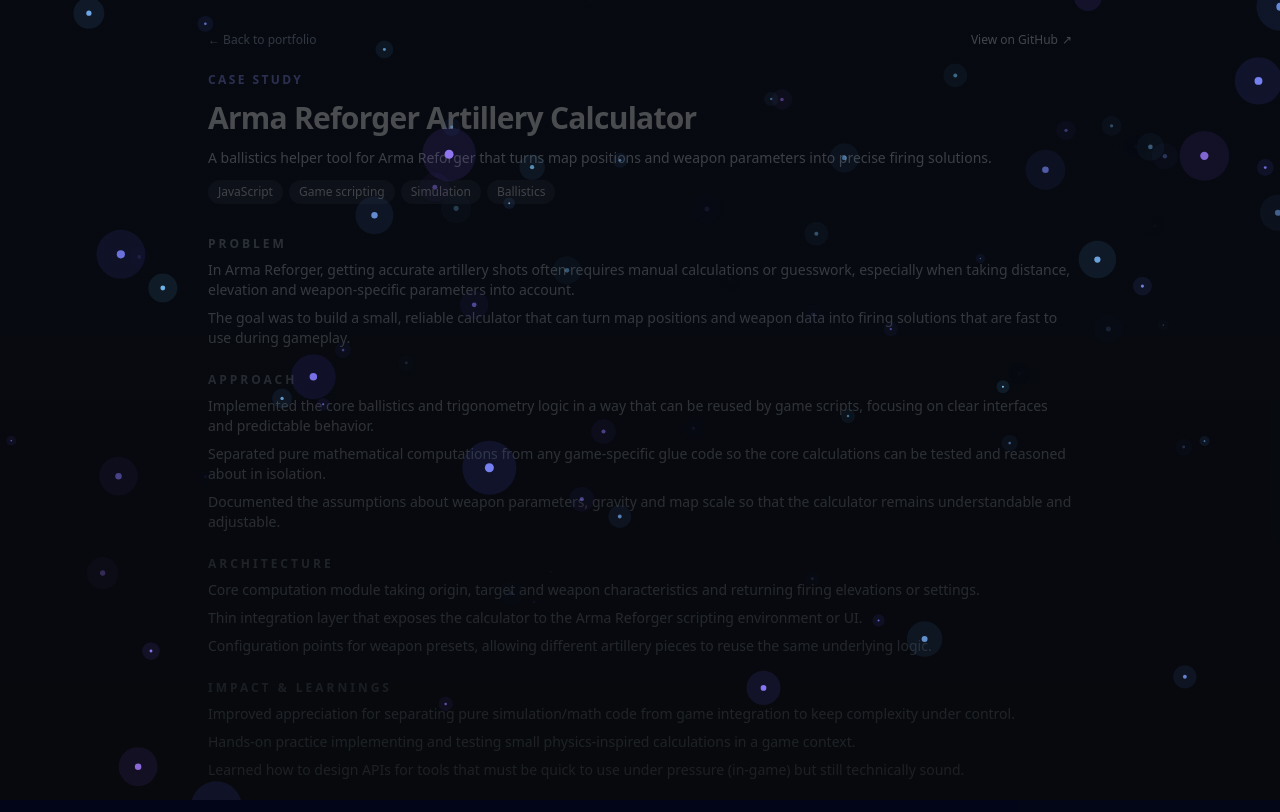
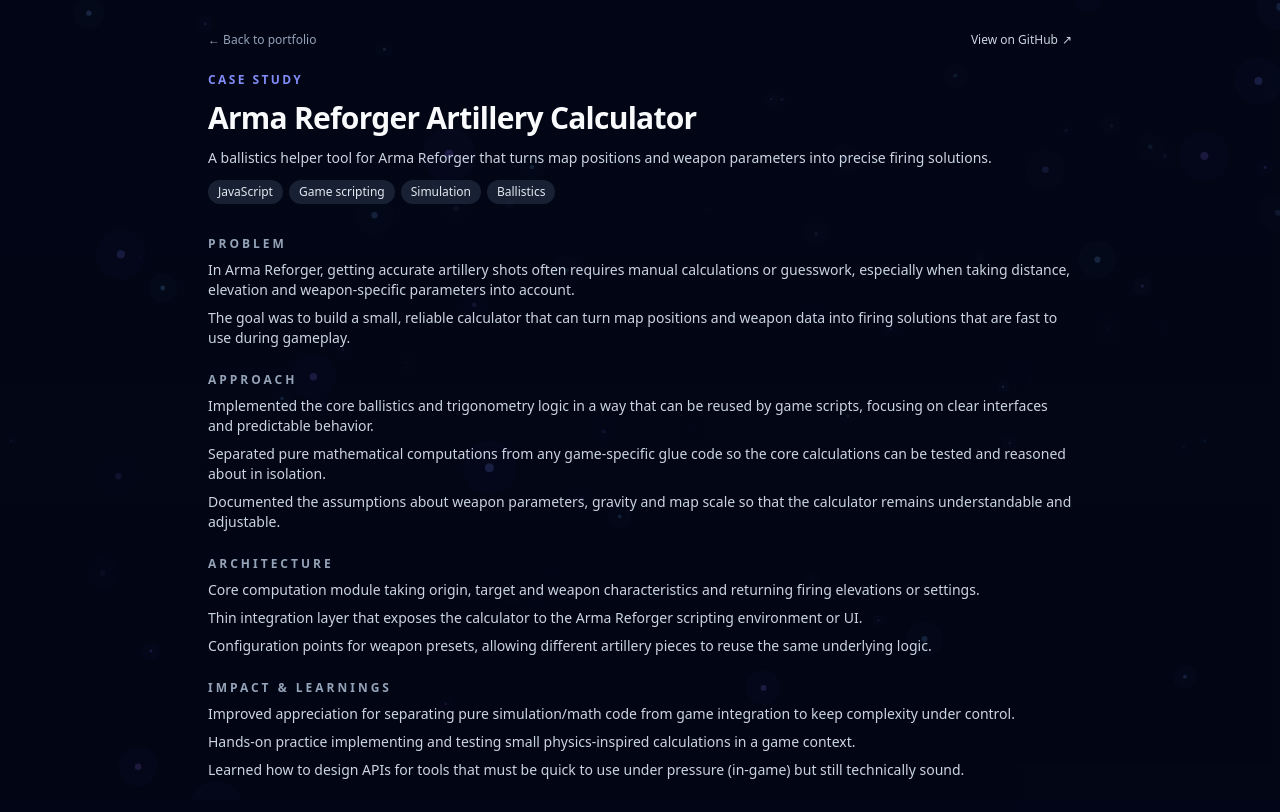
Before and after one commit to Paul-Lecomte/personal_portfolio, a React (Vite) app: page /project/arma-reforger-artillery-calculator in a window 1280 px wide. Built offline with nearby package versions, Linux system fonts and the light colour scheme; no server answers.

Commit message:
fixed visual bug in the projects

```diff
--- a/src/pages/ProjectDetail.tsx
+++ b/src/pages/ProjectDetail.tsx
@@ -10,7 +10,7 @@
 
   if (!project) {
     return (
-      <main className="min-h-screen bg-slate-950/80 text-slate-100">
+      <main className="min-h-screen bg-slate-950/80 text-slate-100 relative z-10">
         <div className="mx-auto flex min-h-screen max-w-4xl flex-col items-start justify-center px-4">
           <SeoHelmet title="Project not found — Paul Lecomte" description="The requested project could not be found." noindex path={`/project/${id ?? ''}`} />
           <p className="text-sm text-slate-400">Project not found.</p>
@@ -28,7 +28,7 @@
   const desc = project.summary || project.tagline;
 
   return (
-    <main className="min-h-screen bg-slate-950/80 text-slate-100">
+    <main className="min-h-screen bg-slate-950/80 text-slate-100 relative z-10">
       <SeoHelmet
         title={`${project.title} — Case Study — Paul Lecomte`}
         description={desc}
```
